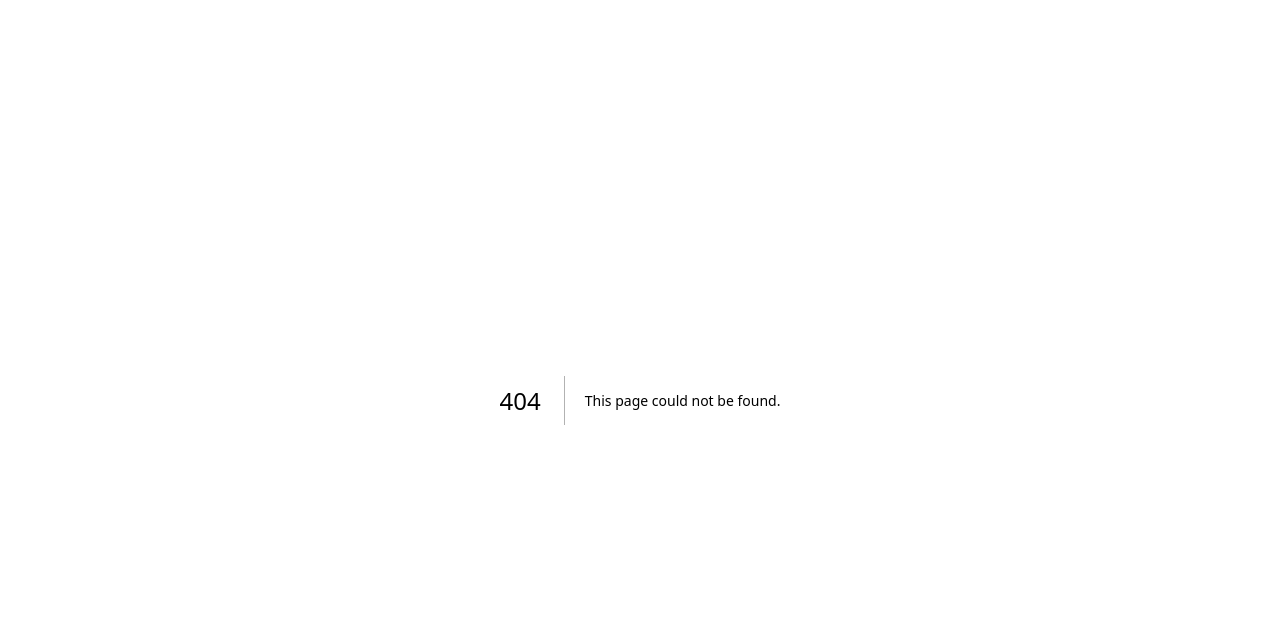
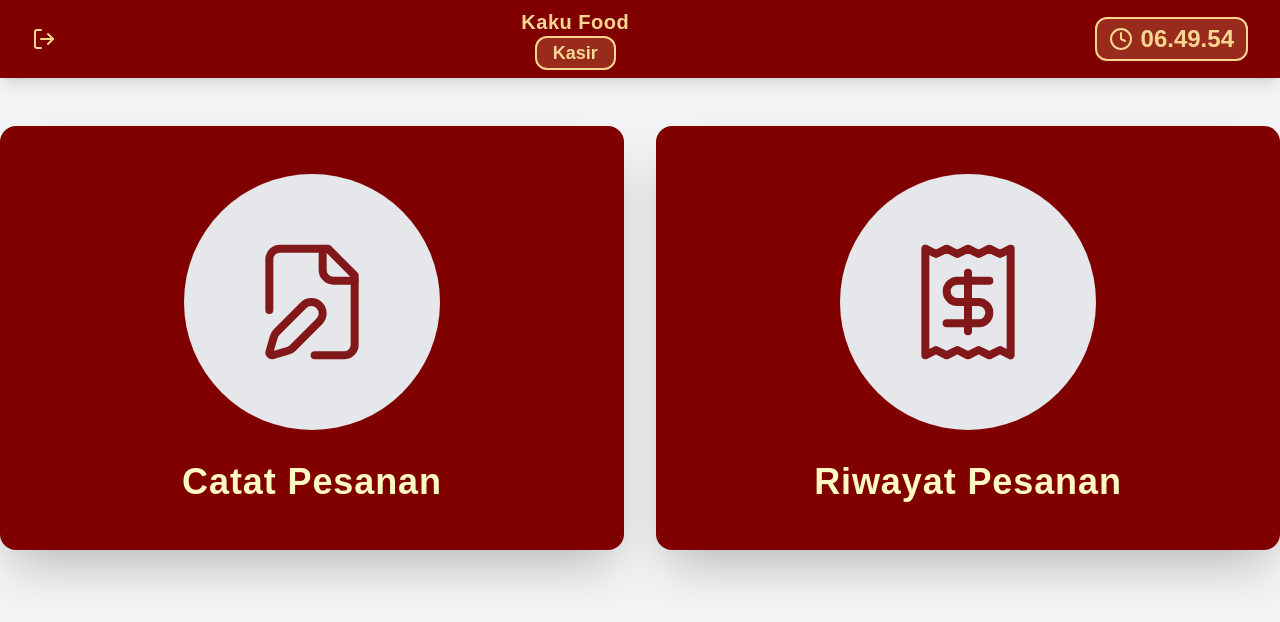
Before and after one commit to LeoDoesCode17/sistem-pendamping-kaku, a Next.js app: page /cashier in a window 1280 px wide. Before the commit this address had no page. Shown: the top 622 px of the page. Built offline with nearby package versions, Linux system fonts and the light colour scheme.

Commit message:
feat(ui): add main page for cashier

```diff
--- /dev/null
+++ b/src/app/(routes)/cashier/layout.tsx
@@ -0,0 +1,10 @@
+import TopbarMain from "@/features/ui/Topbar/TopbarMain";
+
+export default function Layout({ children }: { children: React.ReactNode }) {
+  return (
+    <div className="bg-gray-100">
+      <TopbarMain pageType="Kasir" />
+      <main>{children}</main>
+    </div>
+  );
+}
--- /dev/null
+++ b/src/app/(routes)/cashier/page.tsx
@@ -0,0 +1,5 @@
+import CashierPage from '@/features/cashier/pages/CashierPage';
+
+export default function Page() {
+  return <CashierPage />;
+}
--- /dev/null
+++ b/src/features/cashier/pages/CashierPage.tsx
@@ -0,0 +1,50 @@
+'use client';
+
+import { FileEdit, Receipt } from 'lucide-react';
+import { useRouter } from 'next/navigation';
+
+export default function CashierPage() {
+  const router = useRouter();
+
+  const handleCatatPesanan = () => {
+    router.push('/cashier/catat-pesanan');
+  };
+
+  const handleRiwayatPesanan = () => {
+    router.push('/cashier/riwayat-pesanan');
+  };
+
+  return (
+    <div className="min-h-screen bg-gray-100">
+      <div className="max-w-7xl mx-auto">
+        <div className="grid grid-cols-1 md:grid-cols-2 gap-8 mt-12">
+          {/* Catat Pesanan Button */}
+          <button
+            onClick={handleCatatPesanan}
+            className="bg-maroon rounded-2xl p-12 shadow-2xl hover:shadow-3xl transform hover:scale-105 transition-all duration-300 flex flex-col items-center justify-center min-h-[400px] group"
+          >
+            <div className="bg-gray-200 rounded-full p-16 mb-8 group-hover:bg-white transition-colors duration-300">
+              <FileEdit className="w-32 h-32 text-red-900" strokeWidth={1.5} />
+            </div>
+            <h2 className="text-yellow-100 text-4xl font-bold tracking-wide">
+              Catat Pesanan
+            </h2>
+          </button>
+
+          {/* Riwayat Pesanan Button */}
+          <button
+            onClick={handleRiwayatPesanan}
+            className="bg-maroon rounded-2xl p-12 shadow-2xl hover:shadow-3xl transform hover:scale-105 transition-all duration-300 flex flex-col items-center justify-center min-h-[400px] group"
+          >
+            <div className="bg-gray-200 rounded-full p-16 mb-8 group-hover:bg-white transition-colors duration-300">
+              <Receipt className="w-32 h-32 text-red-900" strokeWidth={1.5} />
+            </div>
+            <h2 className="text-yellow-100 text-4xl font-bold tracking-wide">
+              Riwayat Pesanan
+            </h2>
+          </button>
+        </div>
+      </div>
+    </div>
+  );
+}
```
